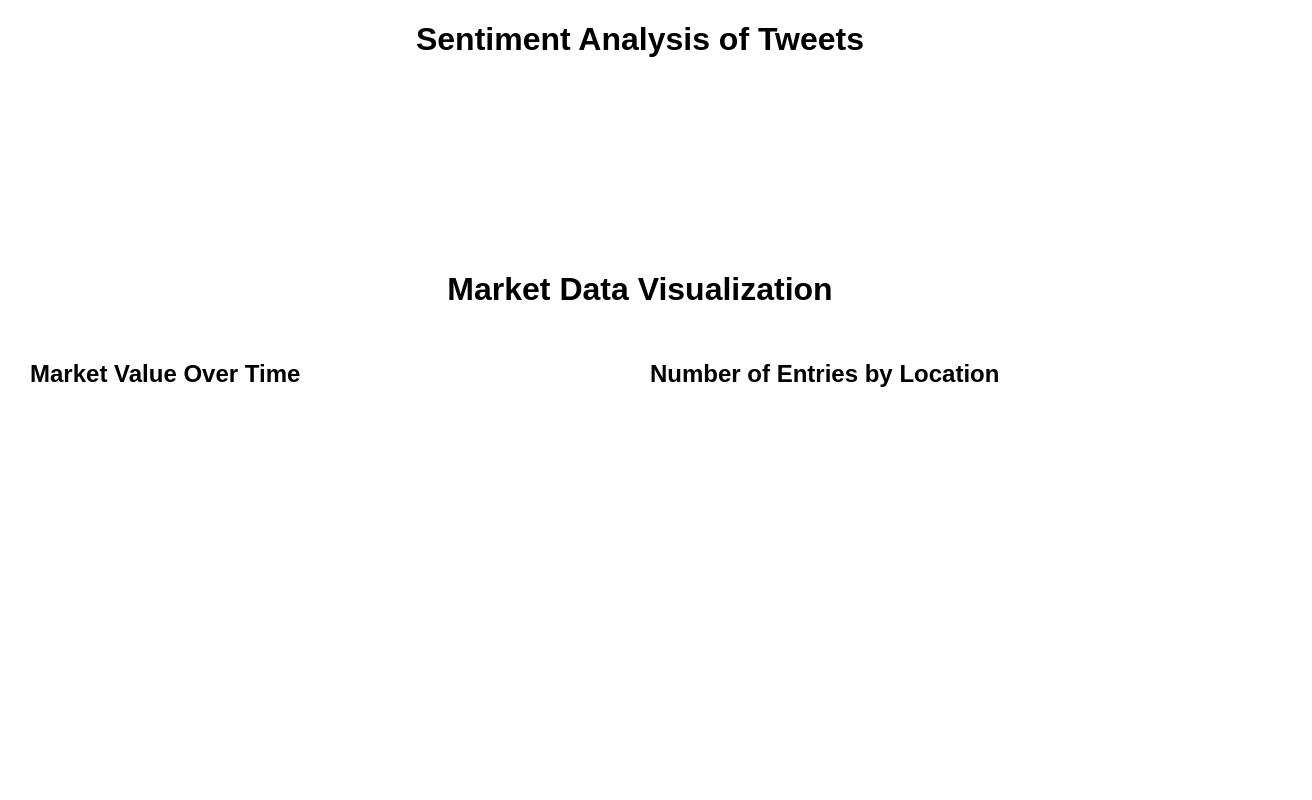
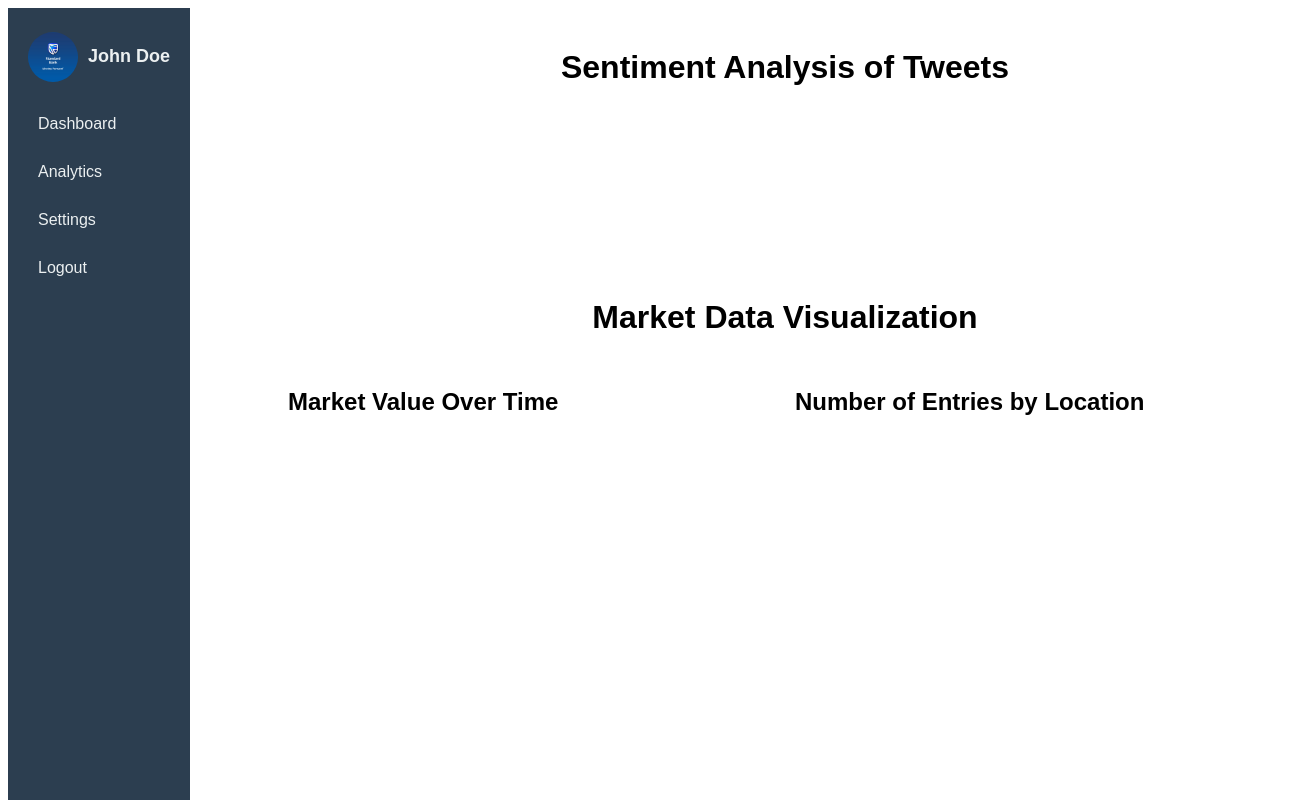
Before and after one commit to Sabelo-22/Nerdma, a website: page market-trend-predictor/index.html in a window 1280 px wide. Shown: the whole page, 1312 px wide, since content can reach past the window. Drawn offline with nearby package versions, Linux system fonts and the light colour scheme; no server answers.

Commit message:
Placed Navbar on the system still gonna work on the UI

```diff
--- a/market-trend-predictor/index.html
+++ b/market-trend-predictor/index.html
@@ -8,7 +8,7 @@
 		<style>
 			body {
 				font-family: Arial, sans-serif;
-				margin: 20px;
+				/* margin: 20px; */
 			}
 			h1 {
 				text-align: center;
@@ -36,9 +36,96 @@
 				width: 45%;
 				margin: 10px;
 			}
+			nav.sidebar {
+				width: "30%";
+				background-color: #2c3e50;
+				color: #ecf0f1;
+				padding: 20px;
+				height: 100vh;
+				position: fixed;
+			}
+			.sidebar .profile {
+				display: flex;
+				align-items: center;
+				margin-bottom: 20px;
+			}
+			.sidebar .profile .profile-pic {
+				width: 50px;
+				height: 50px;
+				border-radius: 50%;
+				margin-right: 10px;
+			}
+			.sidebar .profile .username {
+				font-size: 18px;
+				font-weight: bold;
+			}
+			.sidebar .nav-items {
+				list-style: none;
+				padding: 0;
+			}
+			.sidebar .nav-items li {
+				margin-bottom: 10px;
+			}
+			.sidebar .nav-items li a {
+				color: #ecf0f1;
+				text-decoration: none;
+				font-size: 16px;
+				display: block;
+				padding: 10px;
+				border-radius: 5px;
+			}
+			.sidebar .nav-items li a:hover {
+				background-color: #34495e;
+			}
+			main.main-content {
+				margin-left: 250px;
+				padding: 20px;
+				width: calc(100% - 250px);
+			}
+			.chart-container {
+				width: 80%;
+				margin: 0 auto;
+				margin-bottom: 40px;
+			}
+			canvas {
+				display: block;
+				max-width: 100%;
+				height: auto;
+			}
+			.chart-wrapper {
+				display: flex;
+				flex-wrap: wrap;
+				justify-content: space-around;
+			}
+			.chart-container-small {
+				width: 45%;
+				margin: 10px;
+			}
+			.chart {
+				flex: 1 1 45%;
+				margin: 10px;
+			}
 		</style>
 	</head>
 	<body>
+		<nav class="sidebar">
+			<div class="profile">
+				<img
+					src="./LOGO_SB_LOGO.jpg"
+					alt="Profile"
+					class="profile-pic"
+					href="./LOGO_SB_LOGO.jpg"
+				/>
+				<p class="username">John Doe</p>
+			</div>
+			<ul class="nav-items">
+				<li><a href="#dashboard">Dashboard</a></li>
+				<li><a href="#analytics">Analytics</a></li>
+				<li><a href="#settings">Settings</a></li>
+				<li><a href="#logout">Logout</a></li>
+			</ul>
+		</nav>
+		<main class="main-content">
 			<h1>Sentiment Analysis of Tweets</h1>
 			<div class="chart-wrapper">
 				<div class="chart-container-small">
@@ -148,7 +235,9 @@
 							return acc;
 						}, {});
 
-					const ctxLine = document.getElementById("lineChart").getContext("2d");
+						const ctxLine = document
+							.getElementById("lineChart")
+							.getContext("2d");
 						new Chart(ctxLine, {
 							type: "line",
 							data: {
@@ -206,5 +295,6 @@
 						});
 					});
 			</script>
+		</main>
 	</body>
 </html>
--- /dev/null
+++ b/market-trend-predictor/public/css/dashboard.css
@@ -0,0 +1,73 @@
+/* styles.css */
+
+/* Basic reset */
+body,
+html {
+	margin: 0;
+	padding: 0;
+	box-sizing: border-box;
+}
+
+.container {
+	display: flex;
+}
+
+.sidebar {
+	width: 250px;
+	background-color: #2c3e50;
+	color: #ecf0f1;
+	height: 100vh;
+	padding: 20px;
+	position: fixed;
+}
+
+.sidebar .profile {
+	display: flex;
+	align-items: center;
+	margin-bottom: 20px;
+}
+
+.sidebar .profile .profile-pic {
+	width: 50px;
+	height: 50px;
+	border-radius: 50%;
+	margin-right: 10px;
+}
+
+.sidebar .profile .username {
+	font-size: 18px;
+	font-weight: bold;
+}
+
+.sidebar .nav-items {
+	list-style: none;
+	padding: 0;
+}
+
+.sidebar .nav-items li {
+	margin-bottom: 10px;
+}
+
+.sidebar .nav-items li a {
+	color: #ecf0f1;
+	text-decoration: none;
+	font-size: 16px;
+	display: block;
+	padding: 10px;
+	border-radius: 5px;
+}
+
+.sidebar .nav-items li a:hover {
+	background-color: #34495e;
+}
+
+.main-content {
+	margin-left: 250px;
+	padding: 20px;
+	flex-grow: 1;
+}
+
+h1 {
+	font-size: 24px;
+	color: #2c3e50;
+}
```
Also changed, not shown: market-trend-predictor/dashboard.html (added, +279 -0 lines), market-trend-predictor/LOGO_SB_LOGO.jpg (added). Lines whose indentation alone changed are shown as unchanged.
